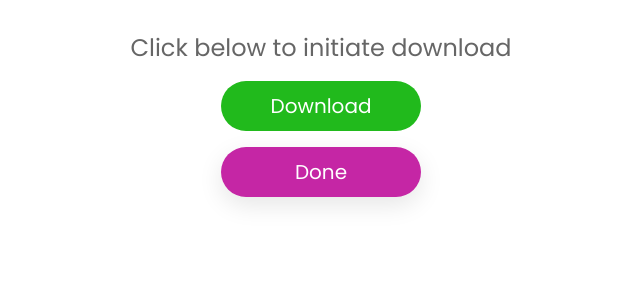
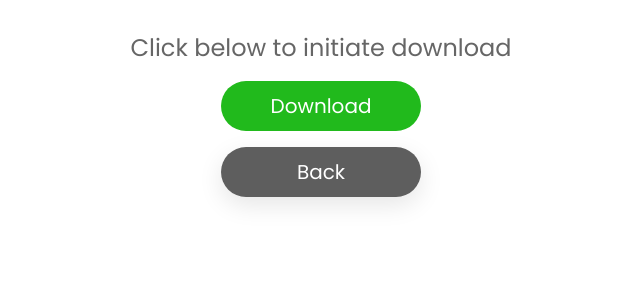
Before and after one commit to dibarra3/trust_signature, a Flask app: page /download in a window 1280 px wide. Shown: the part 112-412 px from the top of the page, without its empty margins (319-959 px from the left). Run offline with Flask 3, Linux system fonts and the light colour scheme.

Commit message:
Change 'Done' button to 'Back' in download template

```diff
--- a/templates/download.html
+++ b/templates/download.html
@@ -27,7 +27,7 @@
                  </div>
               </div>
             <a class="download btn">Download</a>
-        <a href = "/payments" class="signin btn">Done</a>
+        <a href = "/payments" class="goback btn">Back</a>
       </div>
     </section>
     <script src="../static/script.js"></script>
```
